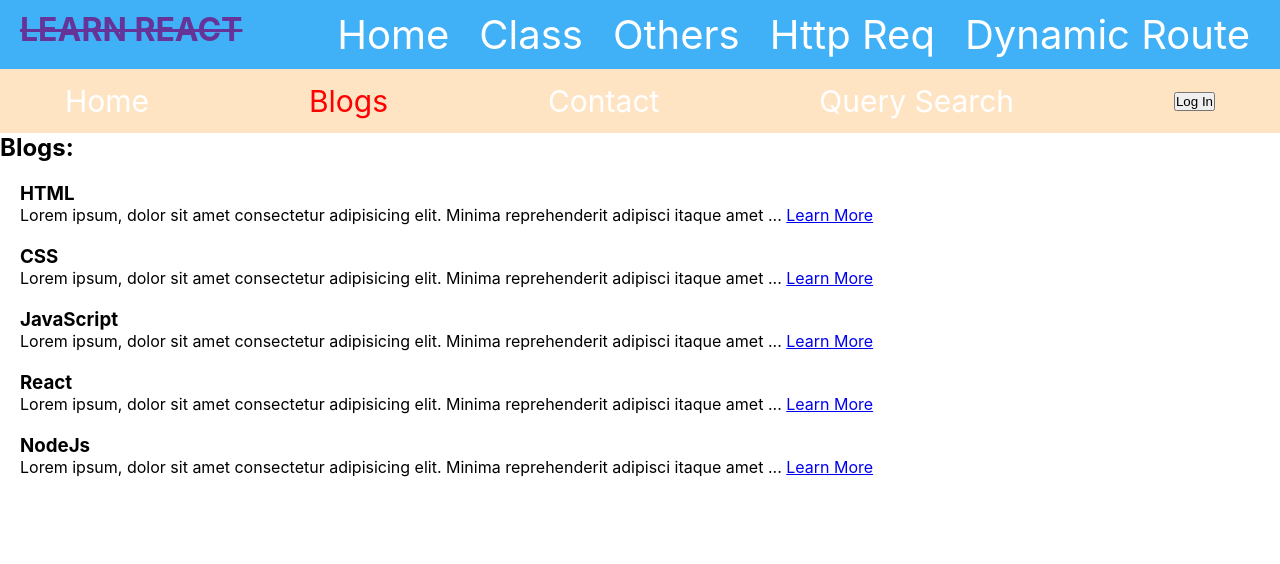
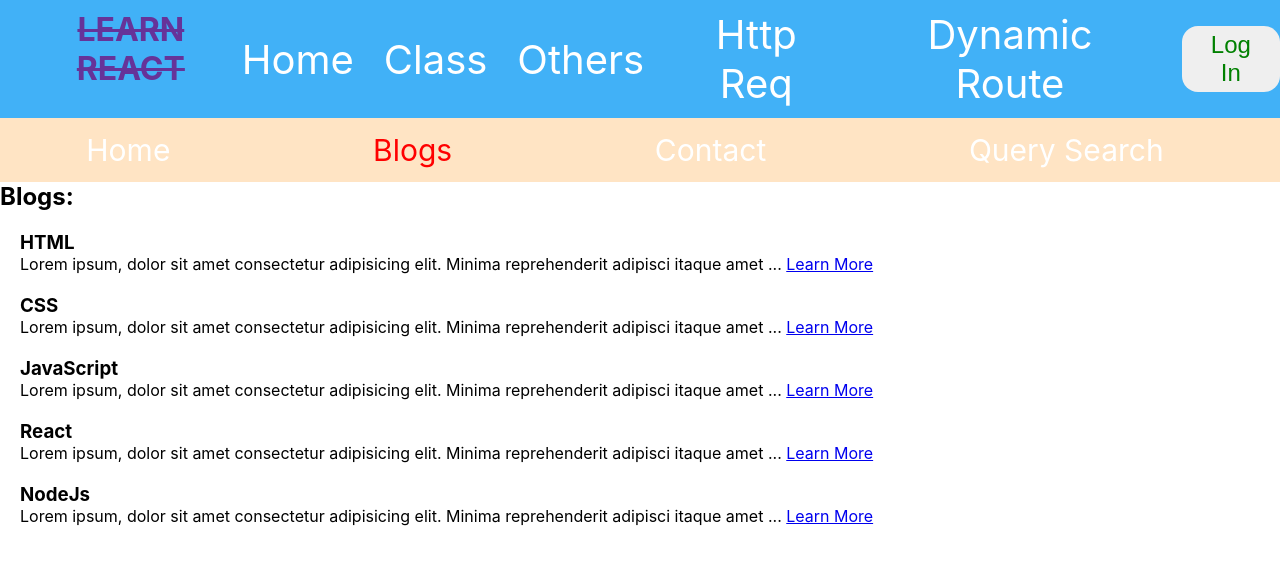
Before and after one commit to khaled39ab/React-With-LWS, a React (Create React App) app: page /blogs in a window 1280 px wide. Shown: the top 564 px of the page. Built offline with nearby package versions, Linux system fonts and the light colour scheme.

Commit message:
protected route working but can't change isLoggedIn value

```diff
--- a/src/App.js
+++ b/src/App.js
@@ -20,11 +20,14 @@ import Blogs from './page/dynamic-routing/Blogs';
 import Contact from './page/dynamic-routing/Contact';
 import Details from './page/dynamic-routing/Details';
 import QuerySearch from './page/dynamic-routing/queryParameter/QuerySearch';
+import ProtectedRoute from './page/ProtectedRoute';
+import { useState } from 'react';
 
 function App() {
+  const [isLoggedIn, setIsLoggedIn] = useState(false);
   return (
     <>
-      <Navbar></Navbar>
+      <Navbar isLoggedIn={isLoggedIn}></Navbar>
       <Routes>
         <Route path="/" element={<Home></Home>}></Route>
         <Route path="/class" element={<Class></Class>}></Route>
@@ -38,13 +41,17 @@ function App() {
         <Route path="/all-project" element={<AllProject></AllProject>}></Route>
         <Route path="/conditional-rendering" element={<RenderingHome />}></Route>
         <Route path="/todo" element={<TodoHome></TodoHome>}></Route>
-        <Route path='/hook' element={<Hook/>}></Route>
-        <Route path='/dynamic-home' element={<DynamicRoute/>}></Route>
-        <Route path='/blogs' element={<Blogs/>}></Route>
+        <Route path='/hook' element={<Hook />}></Route>
+        <Route path='/dynamic-home' element={
+          <ProtectedRoute>
+            <DynamicRoute />
+          </ProtectedRoute>
+        }></Route>
+        <Route path='/blogs' element={<Blogs />}></Route>
         <Route path='/blogs/:title' element={<Details></Details>}></Route>
         <Route path='/contact' element={<Contact></Contact>}></Route>
         <Route path='/query-search' element={<QuerySearch></QuerySearch>}></Route>
-        <Route path='*' element={<Error/>}></Route>
+        <Route path='*' element={<Error />}></Route>
       </Routes>
     </>
   );
--- a/src/page/Navbar.js
+++ b/src/page/Navbar.js
@@ -1,8 +1,10 @@
-import React from 'react';
+import React, { useState } from 'react';
 import { NavLink } from 'react-router-dom';
 import './Navbar.css'
 
 const Navbar = () => {
+    const [isLoggedIn, setIsLoggedIn] = useState(false);
+
     return (
         <div className='navbar-container'>
             <div className='icon'>
@@ -14,6 +16,17 @@ const Navbar = () => {
                 <NavLink className='link' to={'/others'}>Others</NavLink>
                 <NavLink className='link' to={'/http'}>Http Req</NavLink>
                 <NavLink className='link' to={'/dynamic-home'}>Dynamic Route</NavLink>
+                {isLoggedIn ?
+                    <button
+                        style={{ color: 'red' }}
+                        className='login-btn'
+                        onClick={() => setIsLoggedIn(!isLoggedIn)}
+                    >Log Out</button> :
+                    <button
+                        style={{ color: 'green' }}
+                        className='login-btn'
+                        onClick={() => setIsLoggedIn(!isLoggedIn)}
+                    >Log In</button>}
             </nav>
         </div>
     );
--- /dev/null
+++ b/src/page/ProtectedRoute.js
@@ -0,0 +1,12 @@
+import { Navigate } from 'react-router-dom';
+
+const ProtectedRoute = ({ isLoggedIn, children }) => {
+
+    if (!isLoggedIn) {
+        return <Navigate to={'/'} replace/>
+    } else {
+        return children;
+    }
+};
+
+export default ProtectedRoute;
--- a/src/page/dynamic-routing/Contact.js
+++ b/src/page/dynamic-routing/Contact.js
@@ -1,6 +1,5 @@
 import React from 'react';
 import DynamicNavbar from './DynamicNavbar';
-import LoginPage from './LoginPage';
 
 const Contact = () => {
     return (
--- a/src/page/dynamic-routing/DynamicNavbar.css
+++ b/src/page/dynamic-routing/DynamicNavbar.css
@@ -16,3 +16,10 @@ nav{
 nav .active{
     color: red;
 }
+
+.login-btn{
+    border: none;
+    border-radius: 1rem;
+    padding: .3rem 1rem;
+    font-size: 1.5rem;
+}
--- a/src/page/dynamic-routing/DynamicNavbar.js
+++ b/src/page/dynamic-routing/DynamicNavbar.js
@@ -1,5 +1,5 @@
 import React, { useState } from 'react';
-import { Link, NavLink } from 'react-router-dom';
+import { NavLink } from 'react-router-dom';
 
 const DynamicNavbar = () => {
     const [isLoggedIn, setIsLoggedIn] = useState(false);
@@ -11,13 +11,6 @@ const DynamicNavbar = () => {
                 <NavLink className='link' to={'/blogs'}>Blogs</NavLink>
                 <NavLink className='link' to={'/contact'}>Contact</NavLink>
                 <NavLink className='link' to={'/query-search'}>Query Search</NavLink>
-                {isLoggedIn ?
-                    <button
-                        onClick={() => setIsLoggedIn(!isLoggedIn)}
-                    >Log Out</button> :
-                    <button
-                        onClick={() => setIsLoggedIn(!isLoggedIn)}
-                    >Log In</button>}
             </nav>
         </div>
     );
```
